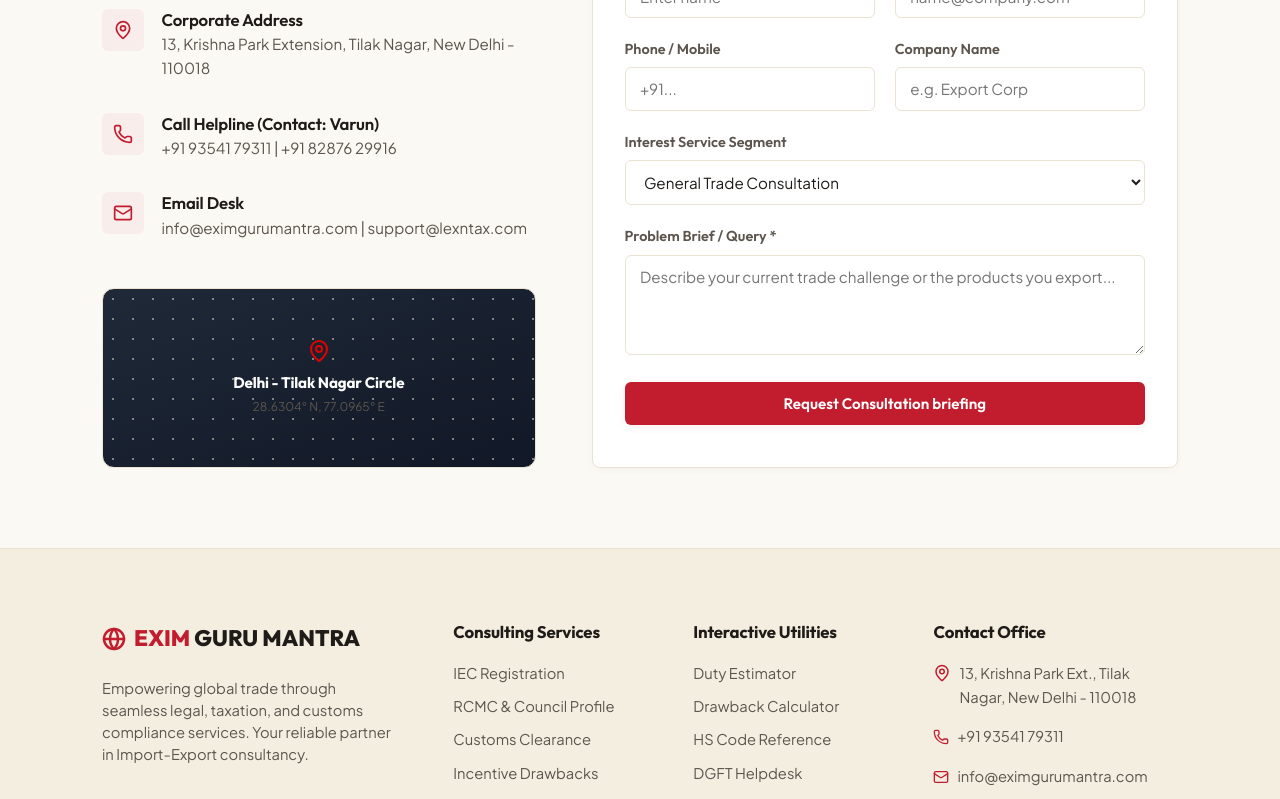
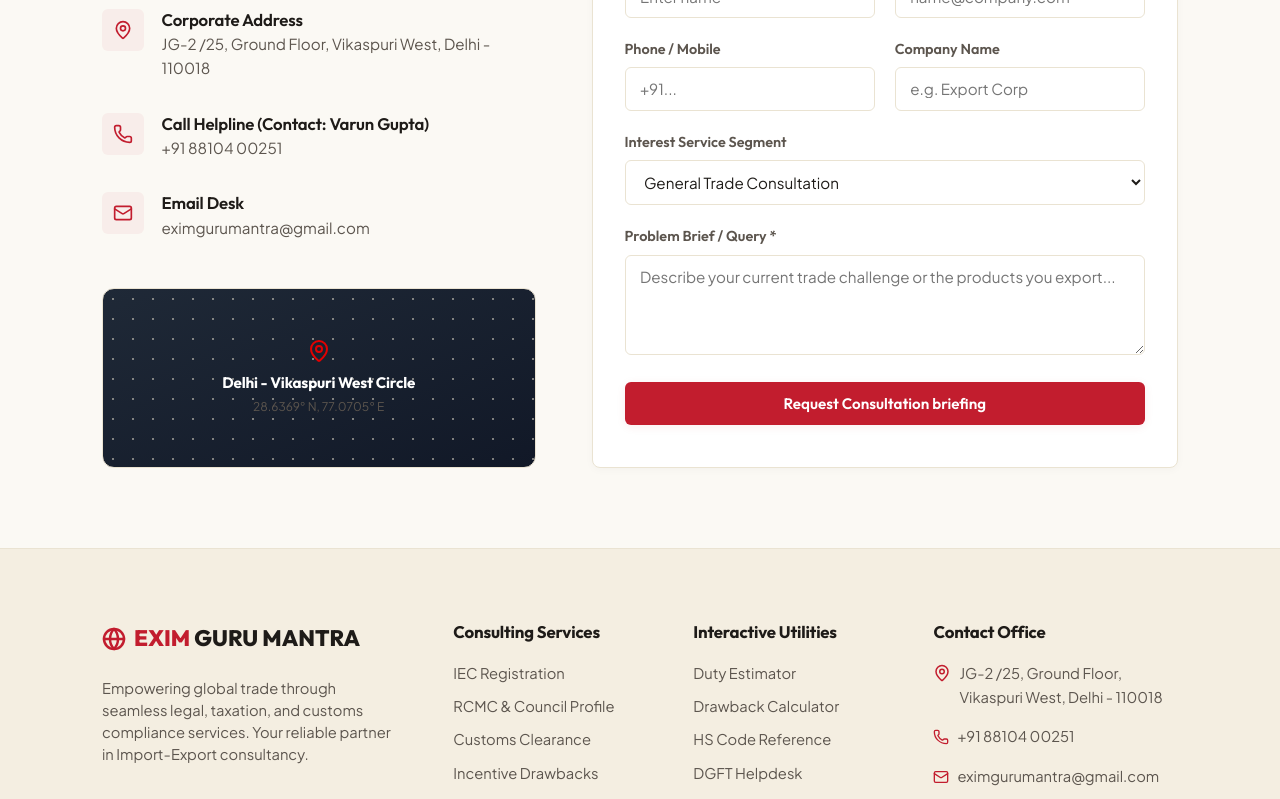
Before and after one commit to P27199077/Exim-Guru-Mantra, a React app in the folder frontend/: page /contact in a window 1280 px wide. Shown: the part 500-1299 px from the top of the page. Built offline with nearby package versions, Linux system fonts and the light colour scheme; the HTML template or start-up script is replaced by a standard one.

Commit message:
Update contact coordinates to Vikaspuri West Delhi and Varun Gupta

```diff
--- a/frontend/src/components/Footer.jsx
+++ b/frontend/src/components/Footer.jsx
@@ -43,15 +43,15 @@
             <ul className="footer-links" style={{ gap: '1rem' }}>
               <li style={{ display: 'flex', gap: '0.5rem', alignItems: 'flex-start' }}>
                 <MapPin size={18} style={{ color: 'var(--primary)', flexShrink: 0, marginTop: '2px' }} />
-                <span>13, Krishna Park Ext., Tilak Nagar, New Delhi - 110018</span>
+                <span>JG-2 /25, Ground Floor, Vikaspuri West, Delhi - 110018</span>
               </li>
               <li style={{ display: 'flex', gap: '0.5rem', alignItems: 'center' }}>
                 <Phone size={16} style={{ color: 'var(--primary)' }} />
-                <span>+91 93541 79311</span>
+                <span>+91 88104 00251</span>
               </li>
               <li style={{ display: 'flex', gap: '0.5rem', alignItems: 'center' }}>
                 <Mail size={16} style={{ color: 'var(--primary)' }} />
-                <span>info@eximgurumantra.com</span>
+                <span>eximgurumantra@gmail.com</span>
               </li>
             </ul>
           </div>
--- a/frontend/src/pages/About.jsx
+++ b/frontend/src/pages/About.jsx
@@ -148,7 +148,7 @@
               Exim Guru Mantra was established in New Delhi with a singular mission: to make corporate compliance, taxation, and import-export licenses friction-free for businesses. Over the past **4 years**, we have assisted startups, domestic enterprises, and global exporters in securing their operations against regulatory risks.
             </p>
             <p style={{ color: 'var(--text-secondary)', marginBottom: '2rem', fontSize: '0.98rem', lineHeight: '1.6' }}>
-              Under the leadership of **Varun**, our team integrates Chartered Accountants, Company Secretaries, and customs brokers to handle everything from Income Tax return filings and GST audits to Trademark registrations and DGFT representations.
+              Under the leadership of **Varun Gupta**, our team integrates Chartered Accountants, Company Secretaries, and customs brokers to handle everything from Income Tax return filings and GST audits to Trademark registrations and DGFT representations.
             </p>
             <div style={{ display: 'flex', gap: '1.5rem' }}>
               <Link to="/services" className="btn btn-primary">Our Portfolios</Link>
@@ -215,7 +215,7 @@
               </div>
               <h4 style={{ marginBottom: '0.5rem', fontSize: '1.1rem' }}>Expert Advisory</h4>
               <p style={{ color: 'var(--text-secondary)', fontSize: '0.88rem', lineHeight: '1.5' }}>
-                Led by principal consultant Varun, offering clients personalized access to expert compliance councils.
+                Led by principal consultant Varun Gupta, offering clients personalized access to expert compliance councils.
               </p>
             </div>
           </div>
@@ -225,7 +225,7 @@
         <div style={{ textAlign: 'center', maxWidth: '700px', margin: '0 auto' }}>
           <h3 style={{ fontSize: '1.75rem', marginBottom: '0.75rem' }}>Want to verify your tax setup eligibility?</h3>
           <p style={{ color: 'var(--text-secondary)', marginBottom: '2rem', fontSize: '0.95rem' }}>
-            Book a complimentary 15-minute diagnostic session with Varun to evaluate your corporate compliance structure.
+            Book a complimentary 15-minute diagnostic session with Varun Gupta to evaluate your corporate compliance structure.
           </p>
           <Link to="/contact" className="btn btn-primary" style={{ padding: '0.8rem 2rem' }}>
             Schedule Consultation Now
--- a/frontend/src/pages/Contact.jsx
+++ b/frontend/src/pages/Contact.jsx
@@ -98,7 +98,7 @@
                 </div>
                 <div>
                   <h4 className="contact-info-title">Corporate Address</h4>
-                  <p className="contact-info-desc">13, Krishna Park Extension, Tilak Nagar, New Delhi - 110018</p>
+                  <p className="contact-info-desc">JG-2 /25, Ground Floor, Vikaspuri West, Delhi - 110018</p>
                 </div>
               </div>
 
@@ -107,8 +107,8 @@
                   <Phone size={20} />
                 </div>
                 <div>
-                  <h4 className="contact-info-title">Call Helpline (Contact: Varun)</h4>
-                  <p className="contact-info-desc">+91 93541 79311 | +91 82876 29916</p>
+                  <h4 className="contact-info-title">Call Helpline (Contact: Varun Gupta)</h4>
+                  <p className="contact-info-desc">+91 88104 00251</p>
                 </div>
               </div>
 
@@ -118,7 +118,7 @@
                 </div>
                 <div>
                   <h4 className="contact-info-title">Email Desk</h4>
-                  <p className="contact-info-desc">info@eximgurumantra.com | support@lexntax.com</p>
+                  <p className="contact-info-desc">eximgurumantra@gmail.com</p>
                 </div>
               </div>
             </div>
@@ -145,8 +145,8 @@
               }}></div>
               <div style={{ zIndex: 1, textAlign: 'center' }}>
                 <MapPin size={24} style={{ color: 'var(--accent)', marginBottom: '0.25rem' }} />
-                <h5 style={{ color: '#ffffff', fontSize: '0.95rem' }}>Delhi - Tilak Nagar Circle</h5>
-                <span style={{ fontSize: '0.75rem', color: 'var(--text-secondary)' }}>28.6304° N, 77.0965° E</span>
+                <h5 style={{ color: '#ffffff', fontSize: '0.95rem' }}>Delhi - Vikaspuri West Circle</h5>
+                <span style={{ fontSize: '0.75rem', color: 'var(--text-secondary)' }}>28.6369° N, 77.0705° E</span>
               </div>
             </div>
           </div>
```
